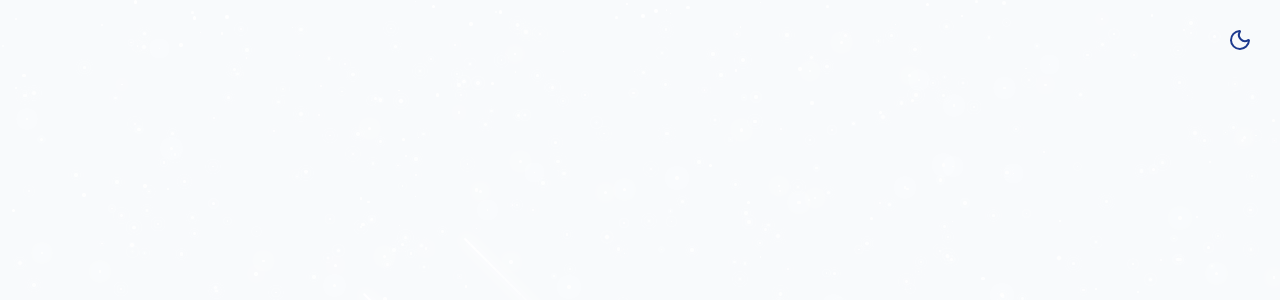
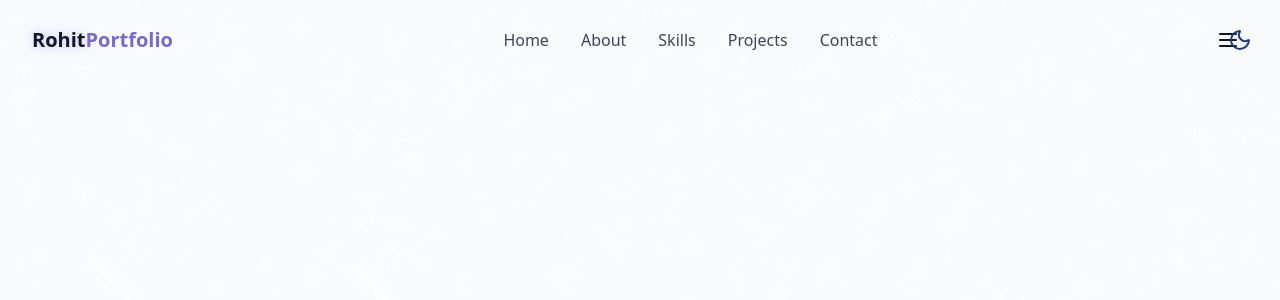
Before and after one commit to Rohitku1023/My-Portfolio, a React (Vite) app: page / in a window 1280 px wide. Shown: the top 300 px of the page. Built offline with nearby package versions, Linux system fonts and the light colour scheme.

Commit message:
navbar added

```diff
--- a/pages/Home.jsx
+++ b/pages/Home.jsx
@@ -1,5 +1,6 @@
 import StarBackground from "../src/components/StarBackground";
 import ThemeToggle from "../src/components/ThemeToggle";
+import Navbar from "../src/components/Navbar";
 
 
 
@@ -20,6 +21,8 @@
 
             {/*  Navbar*/}
 
+            <Navbar/>
+
 
             {/* Main Content */}
 
--- /dev/null
+++ b/src/components/Navbar.jsx
@@ -0,0 +1,77 @@
+import { useEffect, useState } from "react"
+import { Menu, X } from "lucide-react"
+import cn from "../lib/utils"
+
+const NavItems = [
+    {name:"Home" , href:"#home"},
+    {name:"About" , href:"#about"},
+    {name:"Skills" , href:"#skills"},
+    {name:"Projects" , href:"#projects"},
+    {name:"Contact" , href:"#contact"}
+]
+
+const Navbar =()=>{
+    const [isScrolled,setIsScrolled] = useState(false);
+    const [isMenuOpen,setIsMenuOpen] = useState(false);
+
+    useEffect(()=>{
+        const handleScroll=()=>{
+            setIsScrolled(window.screenY > 10);
+        };
+
+        window.addEventListener("scroll", handleScroll);
+
+         return () => window.removeEventListener("scroll", handleScroll);
+
+    },[])
+
+    return <nav className={cn("fixed w-full z-40 transition-all duration-300",
+        isScrolled ? "py-3 bg-background/80 backdrop-blur-md shadow-xs" : "py-5"
+    )}>
+        <div className="container flex items-center justify-between">
+            <a className="text-xl font-bold text-primary flex item-center" href="#home">
+                <span className="relative z-10">
+                    <span className="text-glow text-foreground">Rohit</span>Portfolio
+                </span>
+            </a>
+
+           { /* desktop nav */}
+
+           <div className="hidden md:flex space-x-8">
+                {NavItems.map((item,key)=>(
+                    <a key={key} href={item.href} className="text-foreground/80 hover:text-primary transition-colors duration-300">{item.name}</a>
+                ))}
+           </div>
+
+
+           { /* mobile nav */}
+
+            <button onClick={()=>setIsMenuOpen((prev)=> !prev)}
+                className="md-hidden p-2 text-foreground z-50"
+                aria-label={isMenuOpen ? "Close Menu" : "Open Menu"}
+                >{isMenuOpen ? <X size={24}/>: <Menu size={24}/>}</button>
+
+            <div className={cn(
+                "fixed inset-0 bg-background/95 backdrop-blur-md z-40 flex flex-col items-center justify-center",
+                "transition-all duration-300 md:hidden",
+                isMenuOpen
+                ? "opacity-100 pointer-events-auto"
+                : "opacity-0 pointer-events-none"
+            )}>
+                <div className="flex flex-col space-y-8 text-xl">
+                        {NavItems.map((item,key)=>(
+                            <a key={key} href={item.href}
+                            className="text-foreground/80 hover:text-primary transition-colors duration-300"
+                            onClick={()=>setIsMenuOpen(false)}
+                            >{item.name}</a>
+                        ))}
+                </div>
+            </div>
+
+
+
+        </div>
+    </nav>
+}
+
+export default Navbar;
--- a/src/components/StarBackground.jsx
+++ b/src/components/StarBackground.jsx
@@ -98,6 +98,15 @@
   useEffect(() => {
     generateStars();
     generateMeteors();
+
+    const handleResize=()=>{
+      generateStars();
+    }
+
+    window.addEventListener("resize",handleResize)
+
+    return() => window.removeEventListener( "resize",handleResize)
+
   }, []);
 
   const generateStars = () => {
```
